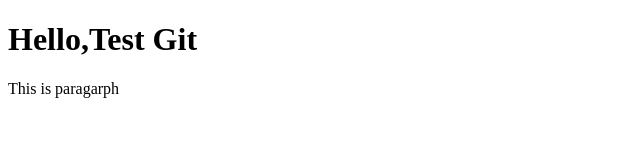
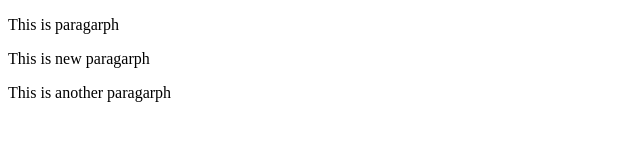
Before and after one commit to FrameFrame643/New-folder, a plain HTML site: page index.html in a window 1280 px wide. Shown: the whole page, without its empty margins (0-640 px from the left). Drawn offline with Linux system fonts and the light colour scheme.

Commit message:
add paragraph

```diff
--- a/index.html
+++ b/index.html
@@ -4,7 +4,8 @@
     <title>Test Git</title>
 </head>
 <body>
-    <h1>Hello,Test Git</h1>
     <p>This is paragarph</p>
+    <p>This is new paragarph</p>
+    <p>This is another paragarph</p>
 </body>
 </html>
```
